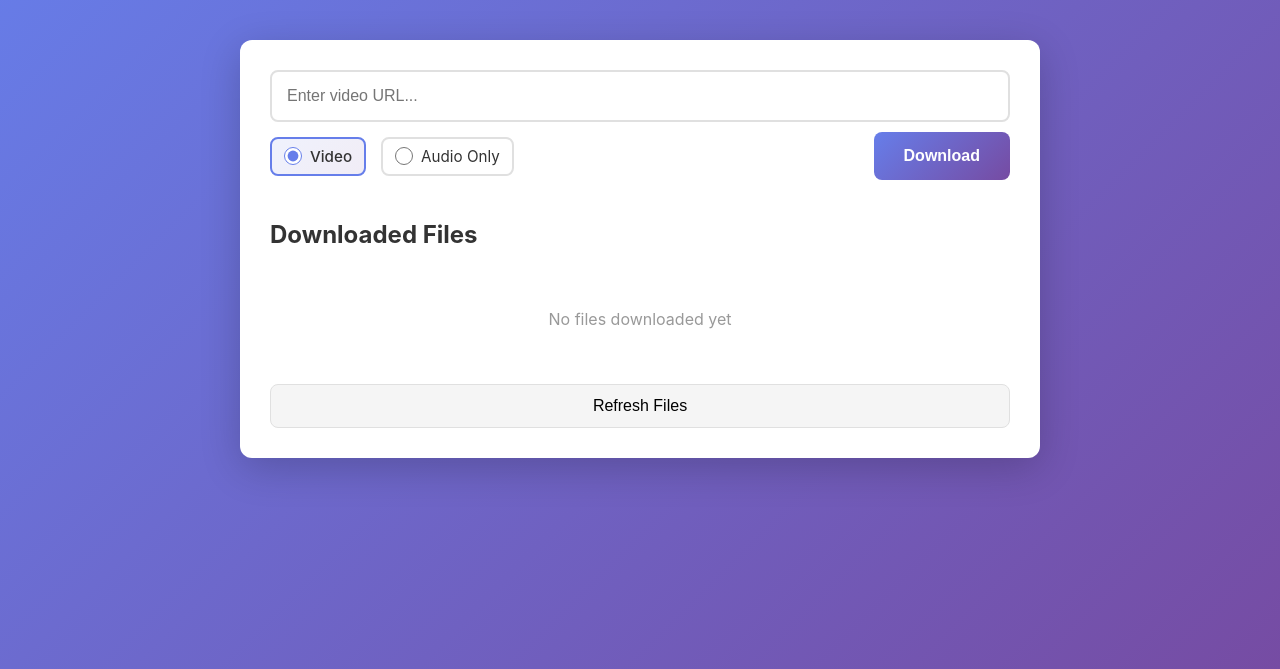
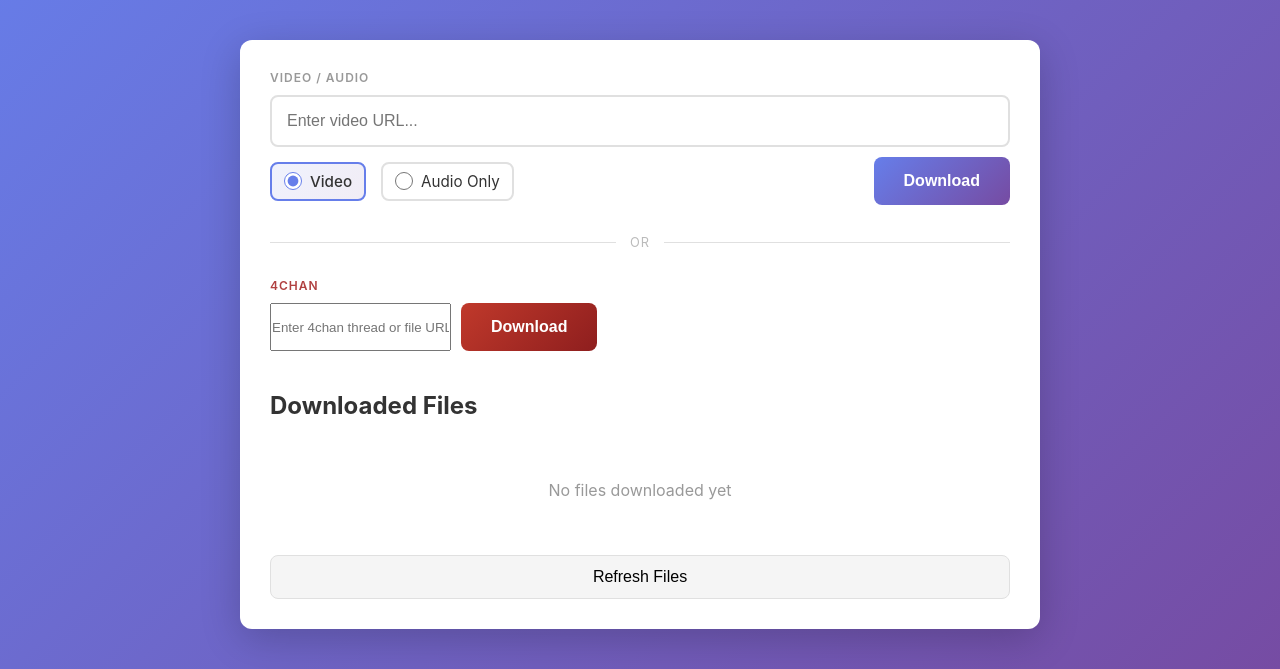
Before and after one commit to haxkor/downloader-page, a Flask app: page / in a window 1280 px wide. Shown: the part 100-769 px from the top of the page. Run offline with Flask 3, Linux system fonts and the light colour scheme; data that the repository does not hold is empty.

Commit message:
add 4chan thread and file downloader
Adds a second download form for 4chan URLs. Supports direct media files
(i.4cdn.org) and full thread downloads via the 4chan JSON API. Thread
media is saved into a subdirectory named {board}_{thread_subject} with
each file prefixed by the same string. Uses a browser-like session with
cookie warm-up and a 0.5s inter-file delay to avoid CDN rate limiting.

Co-Authored-By: Claude Sonnet 4.6 <noreply@anthropic.com>

```diff
--- a/requirements.txt
+++ b/requirements.txt
@@ -1,3 +1,4 @@
 Flask==3.0.0
 yt-dlp
 gunicorn==21.2.0
+requests
--- a/src/app.py
+++ b/src/app.py
@@ -1,5 +1,8 @@
 import os
+import re
+import time
 import threading
+import requests as req
 from flask import Flask, render_template, request, jsonify, send_from_directory
 import config
 import yt_dlp
@@ -122,6 +125,154 @@ def download_file(filename):
     return send_from_directory(app.config['DOWNLOAD_FOLDER'], filename, as_attachment=True)
 
 
+def _make_thread_prefix(board, thread_no, op_post):
+    subject = op_post.get('sub', '') or ''
+    # Strip HTML tags (subject can contain <wbr> etc.)
+    subject = re.sub(r'<[^>]+>', '', subject).strip()
+    if not subject:
+        subject = thread_no
+    # Sanitize: keep alphanumeric, spaces, hyphens; collapse and replace spaces
+    subject = re.sub(r'[^\w\s-]', '', subject)
+    subject = re.sub(r'\s+', '_', subject.strip())
+    subject = subject[:60].rstrip('_')
+    return f'{board}_{subject}'
+
+
+def _classify_4chan_url(url):
+    if re.search(r'boards\.4chan(?:nel)?\.org/[^/]+/thread/\d+', url):
+        return 'thread'
+    if re.search(r'i\.4cdn\.org/', url):
+        return 'file'
+    return 'unknown'
+
+
+_BROWSER_HEADERS = {
+    'User-Agent': 'Mozilla/5.0 (Windows NT 10.0; Win64; x64) AppleWebKit/537.36 (KHTML, like Gecko) Chrome/125.0.0.0 Safari/537.36',
+    'Accept-Language': 'en-US,en;q=0.9',
+    'Accept-Encoding': 'gzip, deflate, br',
+}
+
+
+def download_4chan(url, download_id):
+    """Download 4chan thread media or single file in background thread."""
+    try:
+        download_status[download_id] = {
+            'status': 'downloading',
+            'progress': 0,
+            'filename': None,
+            'error': None,
+            'files_done': 0,
+            'files_total': 0,
+        }
+
+        download_folder = app.config['DOWNLOAD_FOLDER']
+        url_type = _classify_4chan_url(url)
+        session = req.Session()
+        session.headers.update(_BROWSER_HEADERS)
+
+        if url_type == 'thread':
+            m = re.search(r'boards\.4chan(?:nel)?\.org/([^/]+)/thread/(\d+)', url)
+            board = m.group(1)
+            thread_no = m.group(2)
+
+            # Visit the thread page first so the session picks up any cookies
+            session.get(f'https://boards.4chan.org/{board}/thread/{thread_no}', timeout=15)
+
+            api_url = f'https://a.4cdn.org/{board}/thread/{thread_no}.json'
+            r = session.get(api_url, timeout=30)
+            r.raise_for_status()
+            thread_data = r.json()
+
+            posts = thread_data.get('posts', [])
+            prefix = _make_thread_prefix(board, thread_no, posts[0] if posts else {})
+            thread_dir = os.path.join(download_folder, prefix)
+            os.makedirs(thread_dir, exist_ok=True)
+
+            media_files = []
+            for post in posts:
+                if post.get('tim') and post.get('ext'):
+                    media_files.append({
+                        'url': f'https://i.4cdn.org/{board}/{post["tim"]}{post["ext"]}',
+                        'filename': f'{prefix}_{post["tim"]}{post["ext"]}',
+                    })
+                for extra in post.get('extra_files', []):
+                    if extra.get('tim') and extra.get('ext'):
+                        media_files.append({
+                            'url': f'https://i.4cdn.org/{board}/{extra["tim"]}{extra["ext"]}',
+                            'filename': f'{prefix}_{extra["tim"]}{extra["ext"]}',
+                        })
+
+            download_status[download_id]['files_total'] = len(media_files)
+
+            last_filename = None
+            for i, media in enumerate(media_files):
+                file_path = os.path.join(thread_dir, media['filename'])
+                if not os.path.exists(file_path):
+                    r = session.get(media['url'], timeout=60, stream=True,
+                                    headers={'Referer': f'https://boards.4chan.org/{board}/thread/{thread_no}',
+                                             'Accept': '*/*',
+                                             'Sec-Fetch-Dest': 'video',
+                                             'Sec-Fetch-Mode': 'no-cors',
+                                             'Sec-Fetch-Site': 'cross-site'})
+                    r.raise_for_status()
+                    with open(file_path, 'wb') as f:
+                        for chunk in r.iter_content(chunk_size=8192):
+                            f.write(chunk)
+                    time.sleep(0.5)
+                last_filename = media['filename']
+                download_status[download_id]['files_done'] = i + 1
+                download_status[download_id]['progress'] = int(((i + 1) / len(media_files)) * 100)
+
+            download_status[download_id]['status'] = 'completed'
+            download_status[download_id]['progress'] = 100
+            download_status[download_id]['filename'] = last_filename
+
+        else:
+            filename = url.split('/')[-1].split('?')[0]
+            file_path = os.path.join(download_folder, filename)
+
+            r = session.get(url, timeout=60, stream=True,
+                            headers={'Accept': '*/*', 'Referer': 'https://boards.4chan.org/'})
+            r.raise_for_status()
+
+            total = int(r.headers.get('content-length', 0))
+            downloaded = 0
+            with open(file_path, 'wb') as f:
+                for chunk in r.iter_content(chunk_size=8192):
+                    f.write(chunk)
+                    downloaded += len(chunk)
+                    if total > 0:
+                        download_status[download_id]['progress'] = int((downloaded / total) * 100)
+
+            download_status[download_id]['status'] = 'completed'
+            download_status[download_id]['progress'] = 100
+            download_status[download_id]['filename'] = filename
+
+    except Exception as e:
+        download_status[download_id]['status'] = 'error'
+        download_status[download_id]['error'] = str(e)
+
+
+@app.route('/4chan', methods=['POST'])
+def start_4chan_download():
+    """Start a 4chan thread or file download."""
+    data = request.get_json()
+    url = data.get('url', '').strip()
+
+    if not url:
+        return jsonify({'error': 'URL is required'}), 400
+
+    if _classify_4chan_url(url) == 'unknown':
+        return jsonify({'error': 'URL must be a 4chan thread (boards.4chan.org/.../thread/...) or a direct file (i.4cdn.org/...)'}), 400
+
+    download_id = str(len(download_status) + 1)
+    thread = threading.Thread(target=download_4chan, args=(url, download_id))
+    thread.daemon = True
+    thread.start()
+
+    return jsonify({'download_id': download_id, 'status': 'started'})
+
+
 @app.route('/files')
 def list_files():
     """List all downloaded files."""
--- a/src/static/css/style.css
+++ b/src/static/css/style.css
@@ -253,3 +253,69 @@ main {
 .refresh-btn:hover {
     background: #e0e0e0;
 }
+
+.section-divider {
+    display: flex;
+    align-items: center;
+    margin: 28px 0;
+    color: #bbb;
+}
+
+.section-divider::before,
+.section-divider::after {
+    content: '';
+    flex: 1;
+    border-bottom: 1px solid #e0e0e0;
+}
+
+.section-divider span {
+    padding: 0 14px;
+    font-size: 0.8rem;
+    text-transform: uppercase;
+    letter-spacing: 1px;
+}
+
+.section-label {
+    font-size: 0.75rem;
+    font-weight: 600;
+    text-transform: uppercase;
+    letter-spacing: 1px;
+    color: #999;
+    margin-bottom: 10px;
+}
+
+.chan-label {
+    color: #b04040;
+}
+
+.chan-btn {
+    padding: 15px 30px;
+    background: linear-gradient(135deg, #c0392b 0%, #8e1e1e 100%);
+    color: white;
+    border: none;
+    border-radius: 8px;
+    font-size: 1rem;
+    font-weight: 600;
+    cursor: pointer;
+    transition: transform 0.2s, box-shadow 0.2s;
+    flex: 0 0 auto;
+}
+
+.chan-btn:hover {
+    transform: translateY(-2px);
+    box-shadow: 0 5px 15px rgba(192, 57, 43, 0.4);
+}
+
+.chan-btn:active {
+    transform: translateY(0);
+}
+
+.chan-btn:disabled {
+    opacity: 0.6;
+    cursor: not-allowed;
+    transform: none;
+}
+
+.chan-progress {
+    background: linear-gradient(135deg, #c0392b 0%, #8e1e1e 100%);
+}
--- a/src/static/js/app.js
+++ b/src/static/js/app.js
@@ -8,17 +8,28 @@ const progressText = document.getElementById('progressText');
 const filesList = document.getElementById('filesList');
 const refreshBtn = document.getElementById('refreshBtn');
 
+const chanUrlInput = document.getElementById('chanUrlInput');
+const chanDownloadBtn = document.getElementById('chanDownloadBtn');
+const chanStatusDiv = document.getElementById('chanStatus');
+const chanStatusMessage = document.getElementById('chanStatusMessage');
+const chanProgressFill = document.getElementById('chanProgressFill');
+const chanProgressText = document.getElementById('chanProgressText');
+
 // State
 let currentDownloadId = null;
 let statusCheckInterval = null;
+let chanDownloadId = null;
+let chanStatusInterval = null;
 
 // Event listeners
 downloadBtn.addEventListener('click', startDownload);
 refreshBtn.addEventListener('click', loadFiles);
 urlInput.addEventListener('keypress', (e) => {
-    if (e.key === 'Enter') {
-        startDownload();
-    }
+    if (e.key === 'Enter') startDownload();
+});
+chanDownloadBtn.addEventListener('click', startChanDownload);
+chanUrlInput.addEventListener('keypress', (e) => {
+    if (e.key === 'Enter') startChanDownload();
 });
 
 // Initialize
@@ -150,6 +161,99 @@ function formatBytes(bytes) {
     return Math.round((bytes / Math.pow(k, i)) * 100) / 100 + ' ' + sizes[i];
 }
 
+async function startChanDownload() {
+    const url = chanUrlInput.value.trim();
+    if (!url) {
+        alert('Please enter a 4chan URL');
+        return;
+    }
+
+    try {
+        chanDownloadBtn.disabled = true;
+        showChanStatus('Starting download...', 0);
+
+        const response = await fetch('/4chan', {
+            method: 'POST',
+            headers: { 'Content-Type': 'application/json' },
+            body: JSON.stringify({ url }),
+        });
+
+        const data = await response.json();
+        if (!response.ok) throw new Error(data.error || 'Download failed');
+
+        chanDownloadId = data.download_id;
+        checkChanStatus();
+
+    } catch (error) {
+        showChanError(error.message);
+        chanDownloadBtn.disabled = false;
+    }
+}
+
+function checkChanStatus() {
+    if (!chanDownloadId) return;
+
+    chanStatusInterval = setInterval(async () => {
+        try {
+            const response = await fetch(`/status/${chanDownloadId}`);
+            const data = await response.json();
+
+            if (data.status === 'downloading') {
+                const msg = data.files_total > 0
+                    ? `Downloading ${data.files_done} / ${data.files_total} files...`
+                    : 'Downloading...';
+                showChanStatus(msg, data.progress);
+            } else if (data.status === 'completed') {
+                const msg = data.files_total > 1
+                    ? `Downloaded ${data.files_total} files`
+                    : `Download completed! (${data.filename})`;
+                showChanSuccess(msg);
+                stopChanStatusCheck();
+                loadFiles();
+                chanUrlInput.value = '';
+                chanDownloadBtn.disabled = false;
+            } else if (data.status === 'error') {
+                showChanError(data.error || 'Download failed');
+                stopChanStatusCheck();
+                chanDownloadBtn.disabled = false;
+            }
+        } catch (error) {
+            console.error('Chan status check error:', error);
+        }
+    }, 1000);
+}
+
+function stopChanStatusCheck() {
+    if (chanStatusInterval) {
+        clearInterval(chanStatusInterval);
+        chanStatusInterval = null;
+    }
+    chanDownloadId = null;
+}
+
+function showChanStatus(message, progress) {
+    chanStatusDiv.classList.remove('hidden', 'error', 'success');
+    chanStatusMessage.textContent = message;
+    chanProgressFill.style.width = `${progress}%`;
+    chanProgressText.textContent = `${progress}%`;
+}
+
+function showChanSuccess(message) {
+    chanStatusDiv.classList.remove('hidden', 'error');
+    chanStatusDiv.classList.add('success');
+    chanStatusMessage.textContent = message;
+    chanProgressFill.style.width = '100%';
+    chanProgressText.textContent = '100%';
+}
+
+function showChanError(message) {
+    chanStatusDiv.classList.remove('hidden', 'success');
+    chanStatusDiv.classList.add('error');
+    chanStatusMessage.textContent = `Error: ${message}`;
+    chanProgressFill.style.width = '0%';
+    chanProgressText.textContent = '';
+}
+
 function escapeHtml(text) {
     const div = document.createElement('div');
     div.textContent = text;
--- a/src/templates/index.html
+++ b/src/templates/index.html
@@ -14,6 +14,7 @@
         </header>
 
         <main>
+            <div class="section-label">Video / Audio</div>
             <div class="download-form">
                 <input type="text" id="urlInput" placeholder="Enter video URL..." />
                 <div class="format-selector">
@@ -39,6 +40,24 @@
                 <div id="progressText" class="progress-text">0%</div>
             </div>
 
+            <div class="section-divider"><span>or</span></div>
+
+            <div class="section-label chan-label">4chan</div>
+            <div class="download-form">
+                <input type="text" id="chanUrlInput" placeholder="Enter 4chan thread or file URL..." />
+                <button id="chanDownloadBtn" class="chan-btn">Download</button>
+            </div>
+
+            <div id="chanStatus" class="status hidden">
+                <div class="status-text">
+                    <span id="chanStatusMessage">Starting download...</span>
+                </div>
+                <div class="progress-bar">
+                    <div id="chanProgressFill" class="progress-fill chan-progress"></div>
+                </div>
+                <div id="chanProgressText" class="progress-text">0%</div>
+            </div>
+
             <div class="files-section">
                 <h2>Downloaded Files</h2>
                 <div id="filesList" class="files-list">
```
